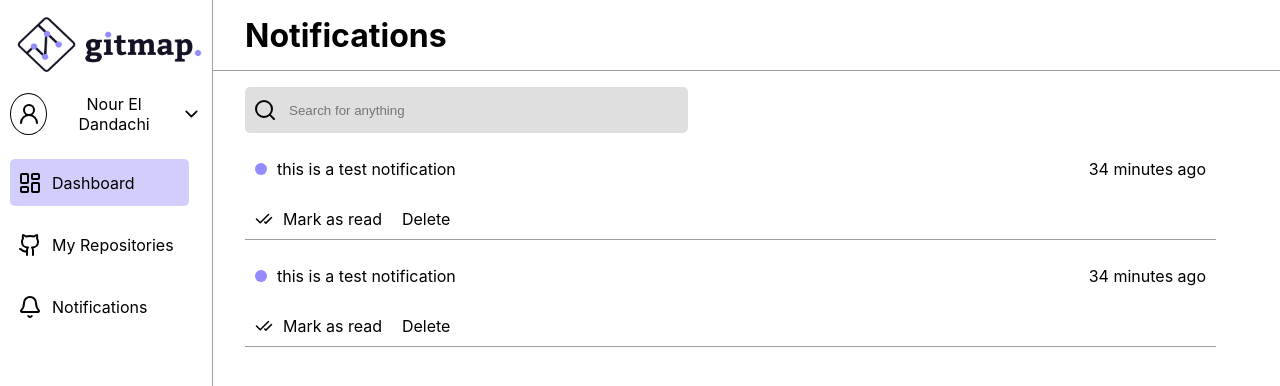
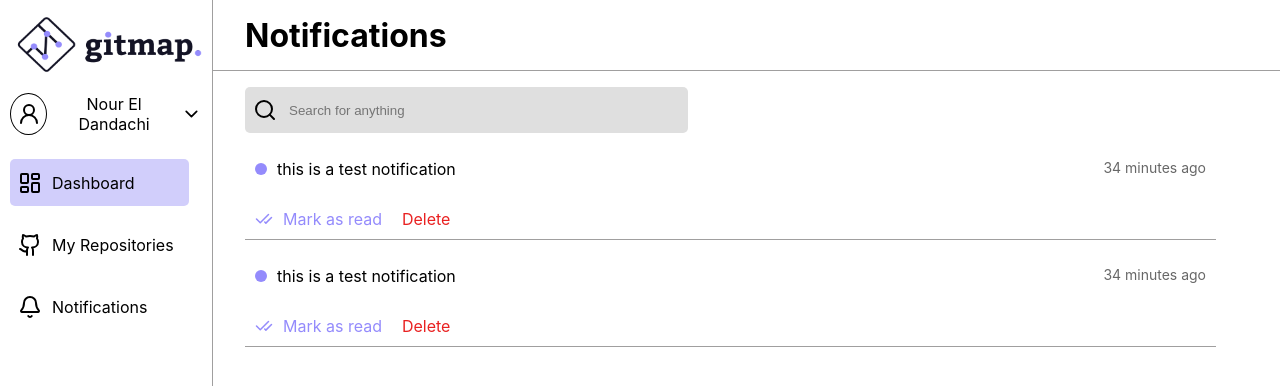
Before and after one commit to Nour-El-Dandachi/gitmap, a React (Create React App) app in the folder frontend/: page /notifications in a window 1280 px wide. Shown: the top 386 px of the page. Built offline with nearby package versions, Linux system fonts and the light colour scheme.

Commit message:
frontend/adjusted notification card style

```diff
--- a/frontend/src/components/notification-card/notification-card.css
+++ b/frontend/src/components/notification-card/notification-card.css
@@ -41,11 +41,19 @@
     justify-content: center;
     align-items: center;
 }
-
+.head-right{
+    color: #676767;
+    font-size: 14px;
+}
 .mark-as-read{
     display: flex;
     flex-direction: row;
     gap: 10px;
     justify-content: center;
     align-items: center;
+    color: #948BFC;
 }
+
+.delete-btn{
+    color: #e92121;
+}
```
